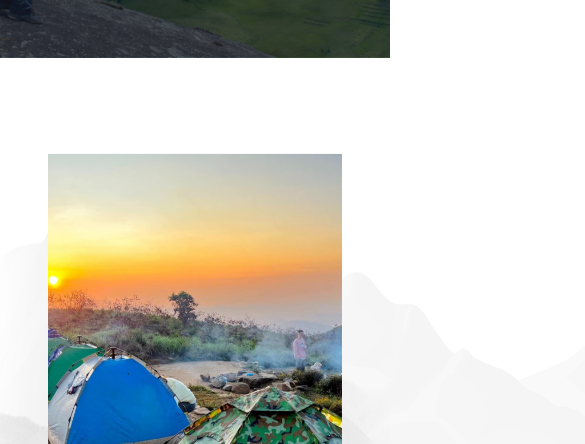
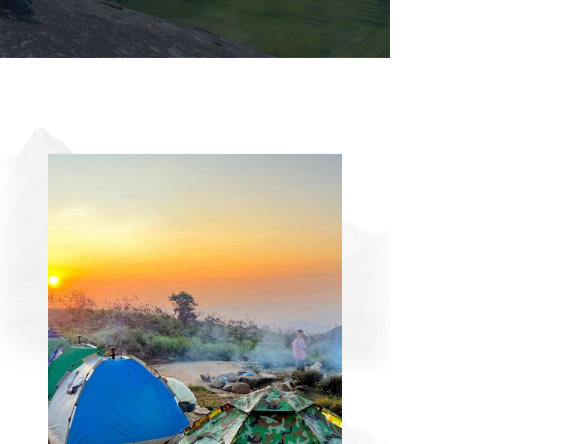
Before and after one commit to gayan1234/Ranger-lk, a plain HTML site: page about.html in a window 390 px wide. Shown: the part 400-844 px from the top of the page, 585 px wide, since content can reach past the window. Drawn offline with nearby package versions, Linux system fonts and the light colour scheme.

Commit message:
Responsive

```diff
--- a/css/style.css
+++ b/css/style.css
@@ -555,3 +555,8 @@
     -webkit-transform: none;
     transform: none;
 }
+
+.map-shape img {
+    max-width: 100%;
+    height: auto;
+}
```
